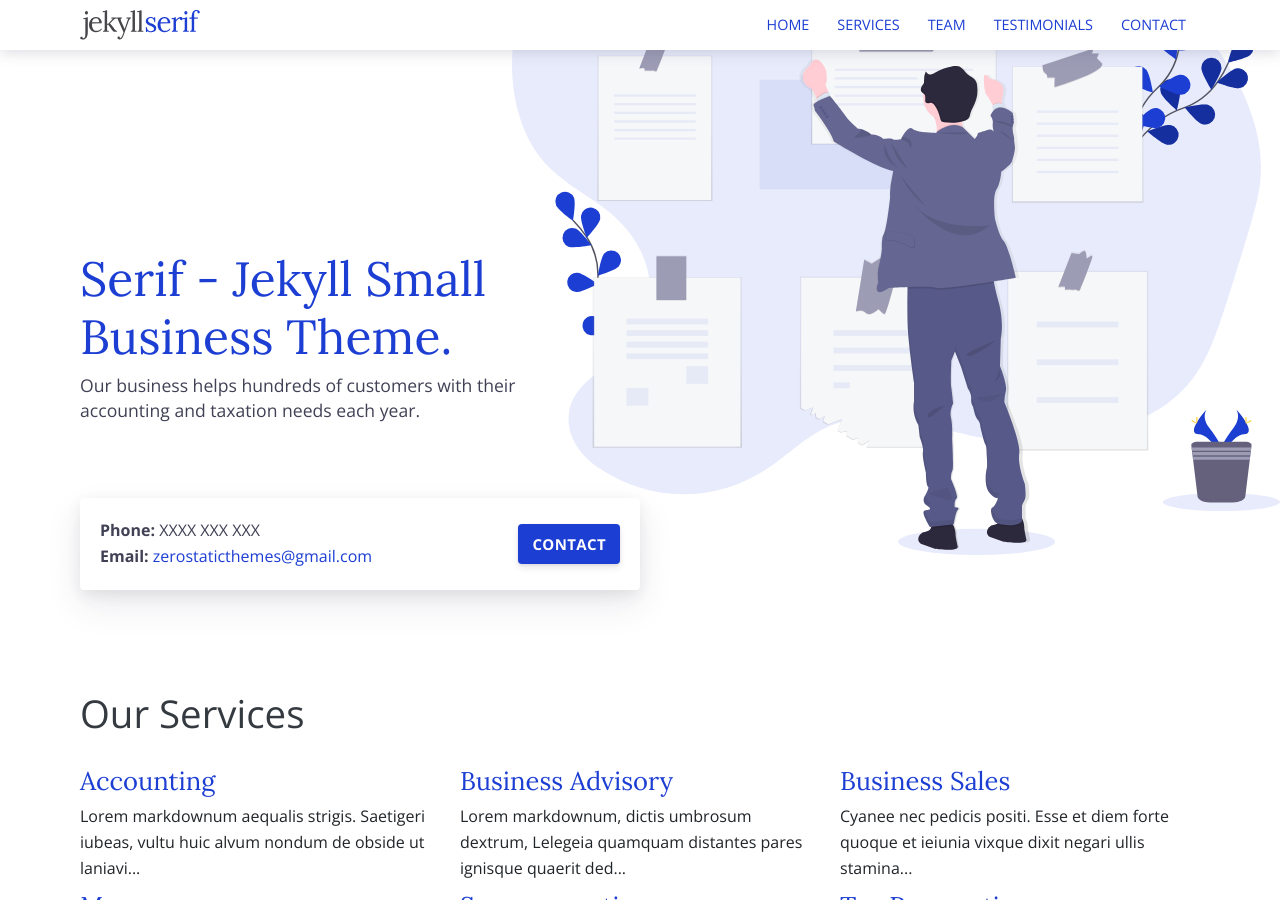
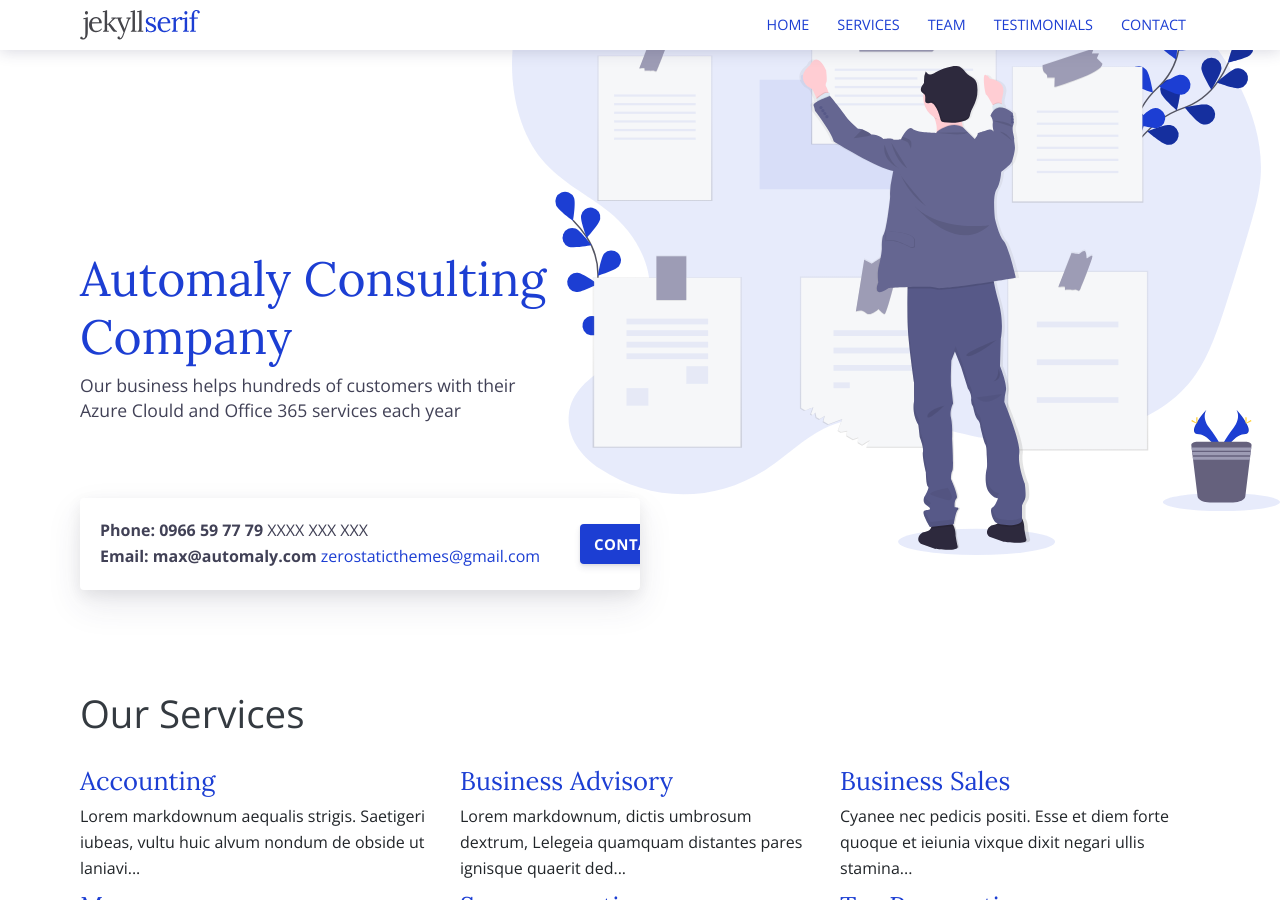
Before and after one commit to automaly/automaly, a Jekyll site: the page built from index.html, in a window 1280 px wide and 900 px high. Built offline with Jekyll 4.4.1, drawn with Linux system fonts in a browser that asks for light colours.

Commit message:
update contact

```diff
--- a/_layouts/default.html
+++ b/_layouts/default.html
@@ -1,5 +1,6 @@
 <!DOCTYPE html>
 <html lang="en">
+
 <head>
   <meta charset="utf-8">
   <title>{% if page.title %}{{page.title}}{% else %}{{ site.title | escape }}{% endif %}</title>
@@ -7,6 +8,7 @@
   <link rel="icon" href="{{site.baseurl}}/images/favicon.png">
   <link href="{{site.baseurl}}/assets/css/style.css" rel="stylesheet">
 </head>
+
 <body class='page {{page.bodyClass}}'>
   {% include main-menu-mobile.html %}
   <div id="wrapper" class="wrapper">
@@ -18,4 +20,5 @@
   <script type="text/javascript" src="{{ site.baseurl }}/assets/js/scripts.js"></script>
   {% include google-analytics.html %}
 </body>
+
 </html>
--- a/index.html
+++ b/index.html
@@ -1,21 +1,21 @@
 ---
-title: Jekyll Serif - Jekyll Small Business Theme
+title: Automaly Consulting Company
 layout: default
 bodyClass: page-home
 ---
 
 <div class="intro pb-4">
   <div class="container">
-    <h1>Serif - Jekyll Small Business Theme.</h1>
-    <p>Our business helps hundreds of customers with their accounting and taxation needs each year.</p>
+    <h1>Automaly Consulting Company</h1>
+    <p>Our business helps hundreds of customers with their Azure Clould and Office 365 services each year</p>
   </div>
 </div>
 
 <div class="container pt-2">
   <div class="call">
     <div class="call-box-top">
-      <div class="call-phone"><strong>Phone: </strong> {{ site.data.contact.phone }} </div>
-      <div class="call-email"><strong>Email: </strong>
+      <div class="call-phone"><strong>Phone: 0966 59 77 79</strong> {{ site.data.contact.phone }} </div>
+      <div class="call-email"><strong>Email: max@automaly.com</strong>
         <a href="mailto:{{ site.data.contact.email }}">
           {{ site.data.contact.email }}
         </a>
@@ -58,7 +58,8 @@ bodyClass: page-home
     {% for feature in site.data.features %}
     <div class="col-12 col-md-6 col-lg-4 mb-2">
       <div class="feature">
-        {% if feature.image %}<div class="feature-image"><img alt="{{ feature.title }} logo" src="{{ feature.image }}" /></div> {% endif %}
+        {% if feature.image %}<div class="feature-image"><img alt="{{ feature.title }} logo"
+            src="{{ feature.image }}" /></div> {% endif %}
         <h2 class="feature-title">{{ feature.title }}</h2>
         <div class="feature-content">{{ feature.description }}</div>
       </div>
```
Also changed, not shown: _team/peter-van-eijk.md (+3 -3 lines), team.html (+2 -6 lines).
